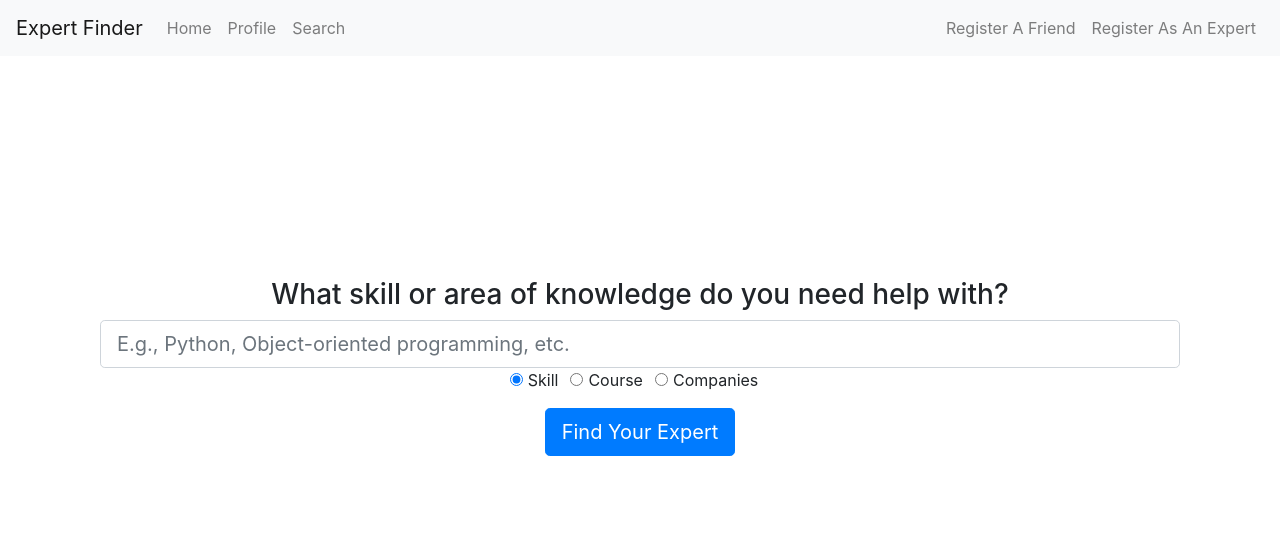
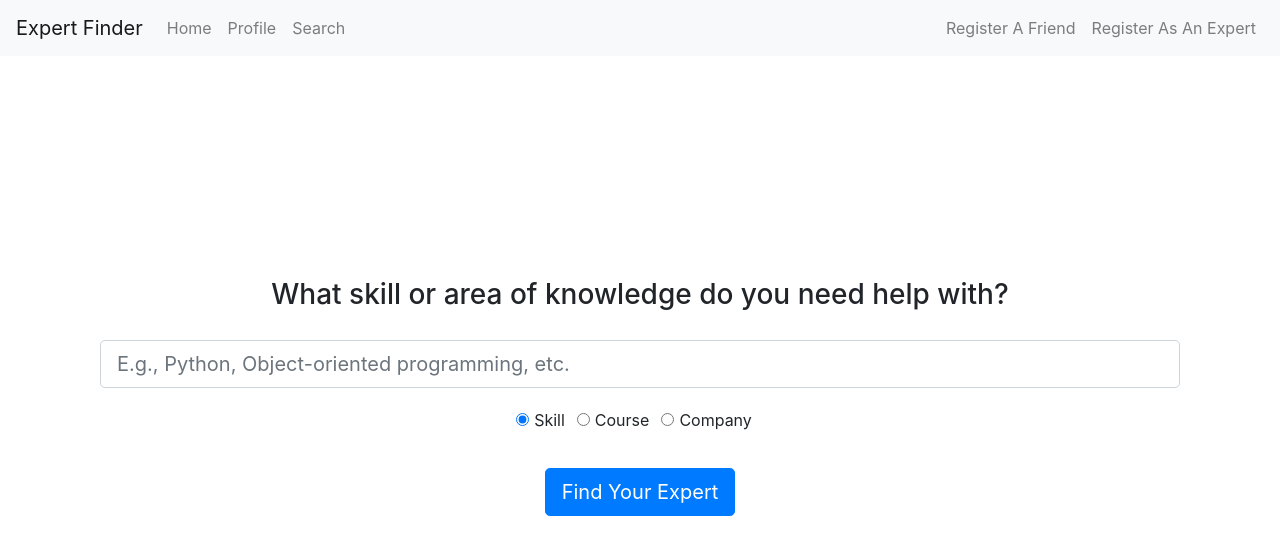
Before and after one commit to steve-ochoa/osu_cs_361_longbourn, a React (Create React App) app in the folder client/: page /search in a window 1280 px wide. Shown: the top 554 px of the page. Built offline with nearby package versions, Linux system fonts and the light colour scheme.

Commit message:
Added state variables to track form text input and radio button states and submit button handler to route depending on selection

```diff
--- a/client/src/components/ExpertCard.js
+++ b/client/src/components/ExpertCard.js
@@ -1,5 +1,4 @@
-import React, { useState, useEffect } from "react";
-import { customFetch } from "../components/Helpers";
+import React from "react";
 import { Card, Button } from "react-bootstrap";
 
 // TODO: route go somewhere to user profile - need expertId
--- /dev/null
+++ b/client/src/components/SearchForm.js
@@ -0,0 +1,43 @@
+import React, { useState } from "react";
+import { Form, Button } from "react-bootstrap";
+
+
+export default function SearchForm() {
+    const [input, setInput] = useState('');
+    const [radio, setRadio] = useState('skill');
+
+    const handleSubmit = (event) => {
+
+        if (radio === 'skill') {
+            // skill route
+            console.log("go to skills/" + input);
+        }
+        else if (radio === 'course') {
+            // course route
+            console.log("go to courses/" + input);
+        }
+        else {
+            // company route
+            console.log("go to company" + input);
+        }
+    }
+
+    return (
+        <>
+            <Form onSubmit={handleSubmit}>
+                <Form.Control size="lg" type="text" placeholder="E.g., Python, Object-oriented programming, etc."
+                    style={{ marginBottom: "1em" }} value={input} onChange={e => setInput(e.target.value)} />
+                <div key="inline" className="mb-3">
+                    <Form.Check inline type="radio" name="search" label="Skill" value='skill'
+                        onChange={e => setRadio(e.target.value)} checked />
+                    <Form.Check inline type="radio" name="search" label="Course" value='course'
+                        onChange={e => setRadio(e.target.value)} />
+                    <Form.Check inline type="radio" name="search" label="Company" value='company'
+                        onChange={e => setRadio(e.target.value)} />
+                </div>
+                <Button variant="primary" size="lg" type="submit" style={{ marginTop: "1em" }}>Find Your Expert</Button>
+            </Form>
+        </>
+    )
+
+}
--- a/client/src/pages/SearchPage.js
+++ b/client/src/pages/SearchPage.js
@@ -1,21 +1,16 @@
 import React from "react";
-import { Container, Form, Button } from "react-bootstrap";
+import { Container } from "react-bootstrap";
+import SearchForm from "../components/SearchForm";
+
 
 function SearchPage() {
+
     return (
         <Container className="center" fluid="md" style={{ textAlign: "center", marginTop: "20%" }}>
-            <h3>What skill or area of knowledge do you need help with?</h3>
-            <Form action="flip3.engr.oregonstate.edu/experts" method="POST">
-                <Form.Control size="lg" type="text" placeholder="E.g., Python, Object-oriented programming, etc." />
-                <div key="inline" className="mb-3">
-                    <Form.Check inline type="radio" name="search" label="Skill" value="Skill" checked />
-                    <Form.Check inline type="radio" name="search" label="Course" value="Course" />
-                    <Form.Check inline type="radio" name="search" label="Companies" value="Company" />
-                </div>
-            </Form>
-            <Button variant="primary" size="lg" type="submit">Find Your Expert</Button>
+            <h3 style={{ marginBottom: "1em" }}>What skill or area of knowledge do you need help with?</h3>
+            <SearchForm />
         </Container>
     );
 }
 
-export default SearchPage;
+export default SearchPage
```
